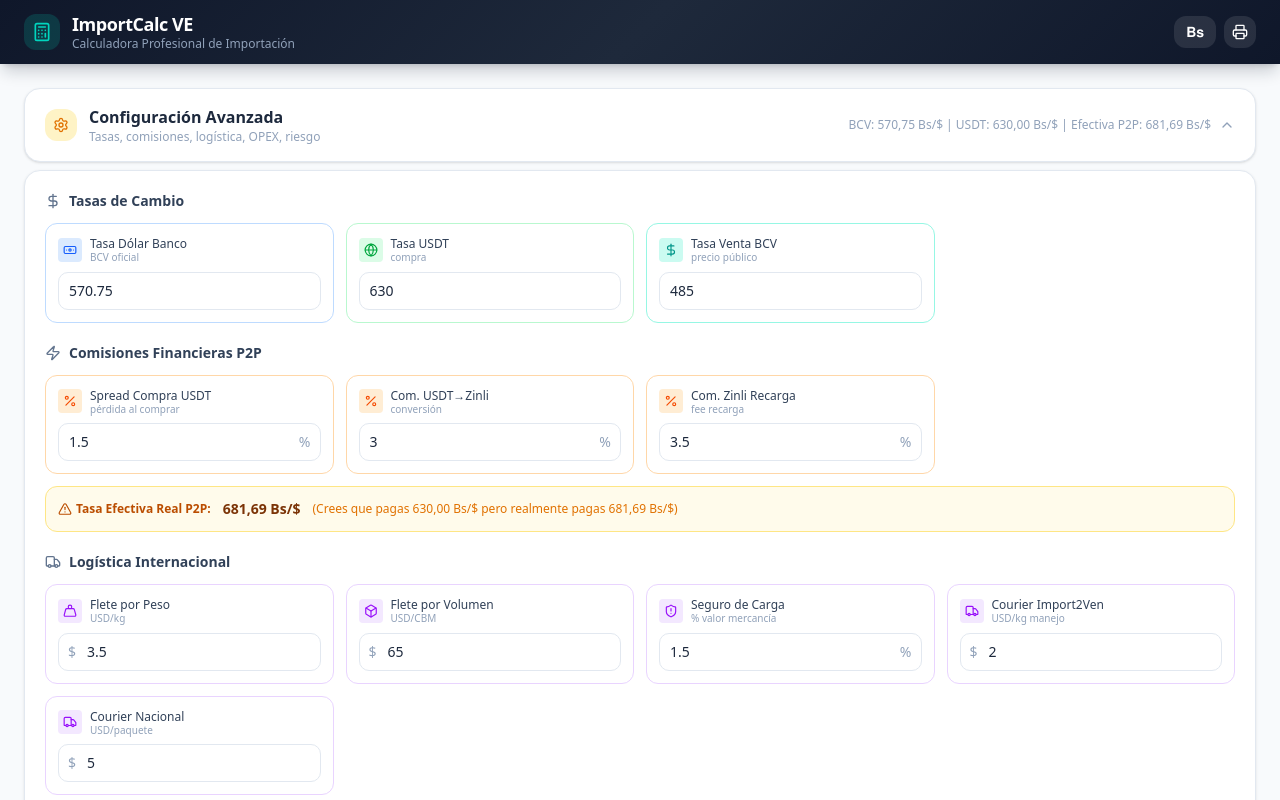
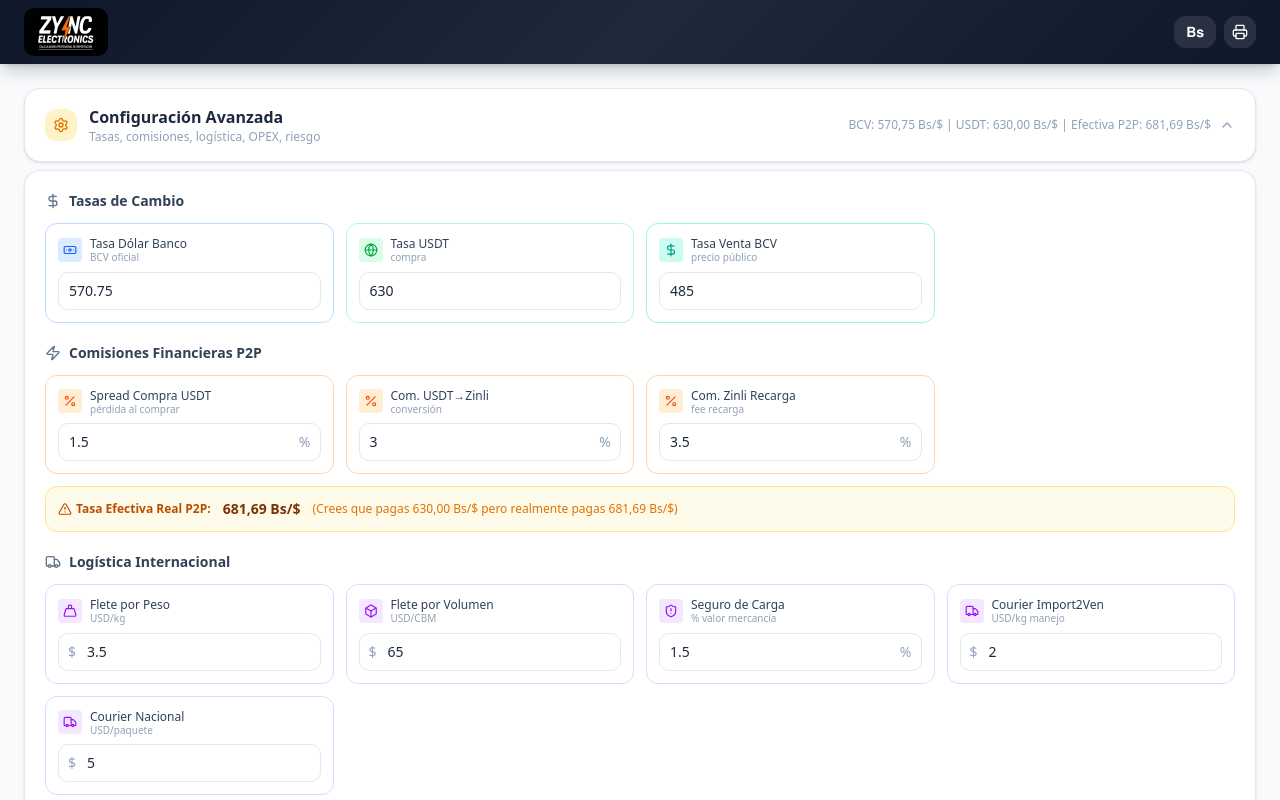
Before and after one commit to tiendadigitalaipro/zync-electronics-calculadora, a Next.js app: page / in a window 1280 px wide. Shown: the top 800 px of the page. Built offline with nearby package versions, Linux system fonts and the light colour scheme.

Commit message:
34a95f83-5c71-4972-9852-34c6b6d45b8b

```diff
--- a/src/app/layout.tsx
+++ b/src/app/layout.tsx
@@ -14,8 +14,8 @@ const geistMono = Geist_Mono({
 });
 
 export const metadata: Metadata = {
-  title: "ImportCalc VE | Calculadora de Costos de Importación",
-  description: "Calculadora profesional de costos de importación para importadores venezolanos. Calcula el costo real, márgenes y brecha cambiaria.",
+  title: "ZYNC ELECTRONICS | Calculadora Profesional de Importación",
+  description: "ZYNC ELECTRONICS - Calculadora profesional de costos de importación. Calcula el precio de venta real, márgenes, brecha cambiaria y todos los costos ocultos de la cadena China→Venezuela.",
   icons: {
     icon: "/favicon.ico",
   },
--- a/src/app/page.tsx
+++ b/src/app/page.tsx
@@ -473,13 +473,12 @@ export default function Home() {
         <div className="max-w-7xl mx-auto px-4 sm:px-6">
           <div className="flex items-center justify-between h-14 sm:h-16">
             <div className="flex items-center gap-3">
-              <div className="w-9 h-9 rounded-lg bg-teal-500/20 flex items-center justify-center">
-                <Calculator className="w-5 h-5 text-teal-400" />
-              </div>
-              <div>
-                <h1 className="text-base sm:text-lg font-bold leading-tight tracking-tight">ImportCalc VE</h1>
-                <p className="text-[10px] sm:text-xs text-slate-400 leading-tight">Calculadora Profesional de Importación</p>
-              </div>
+              {/* eslint-disable-next-line @next/next/no-img-element */}
+              <img
+                src="/zync-logo.png"
+                alt="ZYNC ELECTRONICS"
+                className="h-10 sm:h-12 w-auto rounded-md"
+              />
             </div>
             <div className="flex items-center gap-2">
               <button
```
Also changed, not shown: public/zync-logo.png (added).
